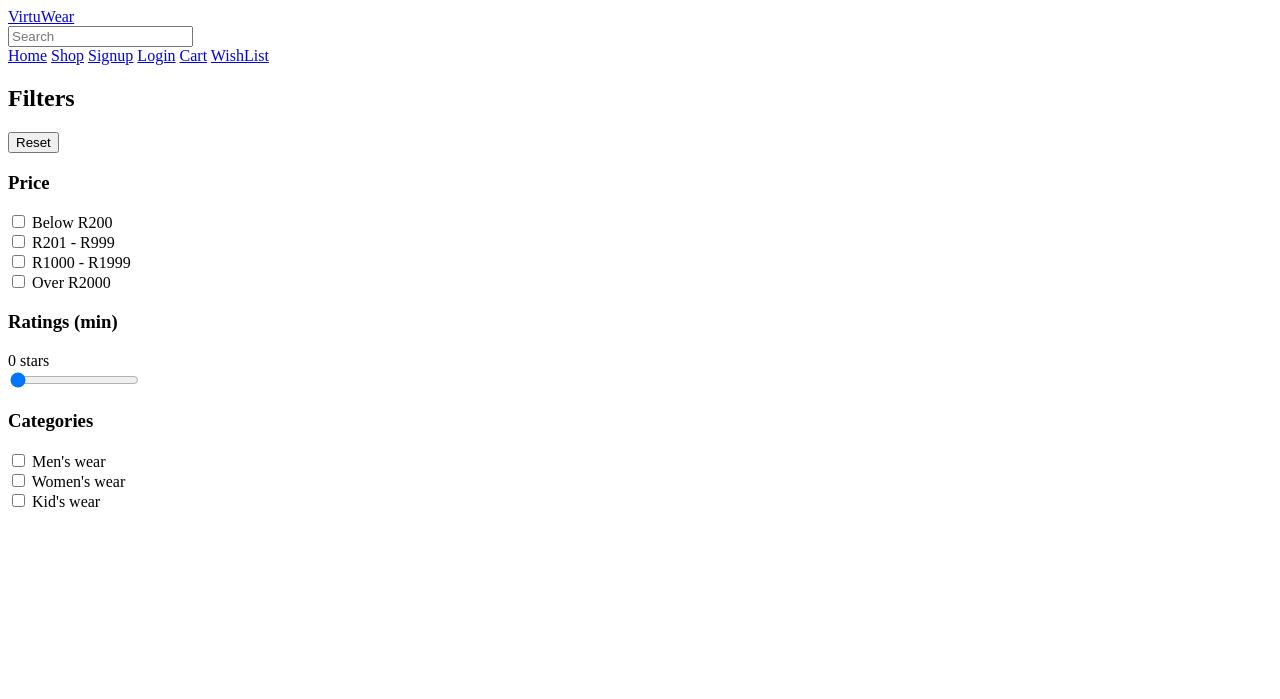
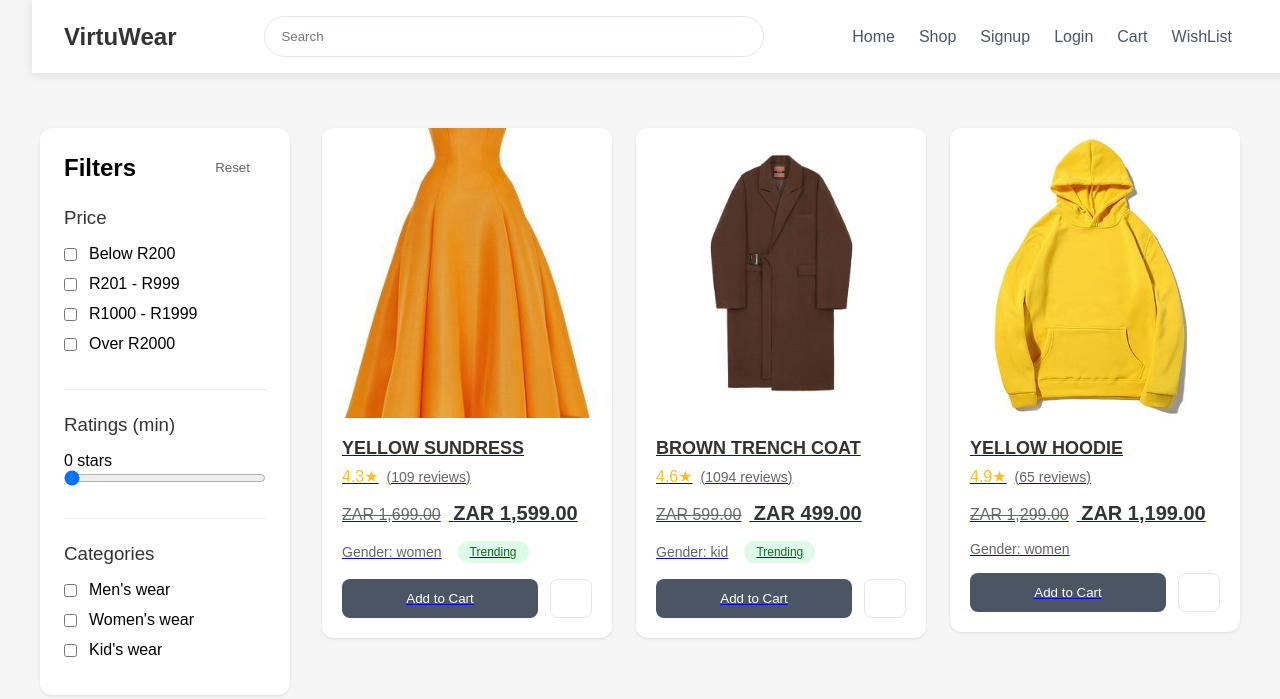
Before and after one commit to KhanyiiK/VirtuWear, a website: page shop.html in a window 1280 px wide. Drawn offline with Linux system fonts and the light colour scheme; the site is published under a folder, as on GitHub Pages, so addresses that start at the root find nothing.

Commit message:
Shop Linking

```diff
--- a/shop.html
+++ b/shop.html
@@ -4,7 +4,7 @@
     <meta charset="UTF-8">
     <meta name="viewport" content="width=device-width, initial-scale=1.0">
     <title>Shop VirtuWear</title>
-    <link rel="stylesheet" href="/CSS/shop.css">
+    <link rel="stylesheet" href="CSS/shop.css">
 </head>
 <body>
     <!-- Navigation -->
@@ -17,12 +17,12 @@
         </div>
 
         <div class="nav-links">
-            <a href="/index.html" class="nav-link">Home</a>
-            <a href="/shop.html" class="nav-link">Shop</a>
-            <a href="/signup.html" class="nav-link">Signup</a>
-            <a href="/login.html" class="nav-link">Login</a>
-            <a href="/cart.html" class="nav-link">Cart</a>
-            <a href="/wishlist.html" class="nav-link">WishList</a>
+            <a href="index.html" class="nav-link">Home</a>
+            <a href="shop.html" class="nav-link">Shop</a>
+            <a href="signup.html" class="nav-link">Signup</a>
+            <a href="login.html" class="nav-link">Login</a>
+            <a href="cart.html" class="nav-link">Cart</a>
+            <a href="wishlist.html" class="nav-link">WishList</a>
             <i data-lucide="heart" style="color: #4b5563; cursor: pointer;"></i>
             <i data-lucide="shopping-cart" style="color: #4b5563; cursor: pointer;"></i>
         </div>
@@ -91,6 +91,6 @@
         <!-- Footer content -->
     </footer>
 
-    <script src="/JS/shop.js"></script>
+    <script src="JS/shop.js"></script>
 </body>
 </html>
```
